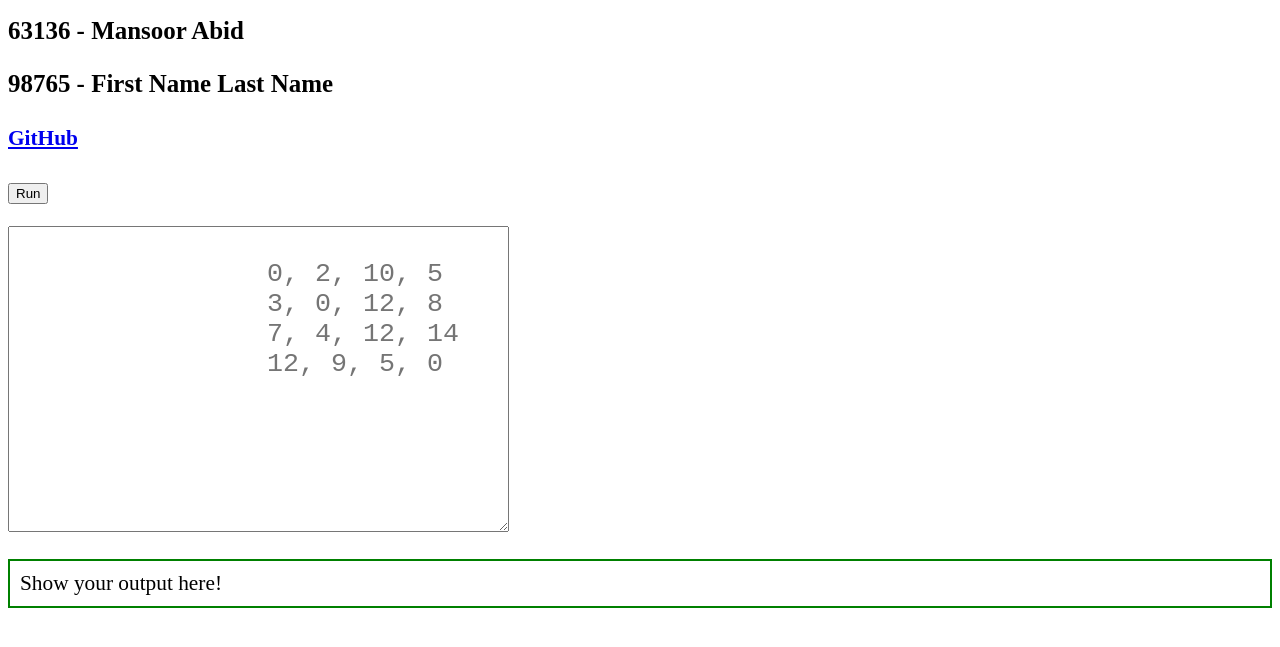
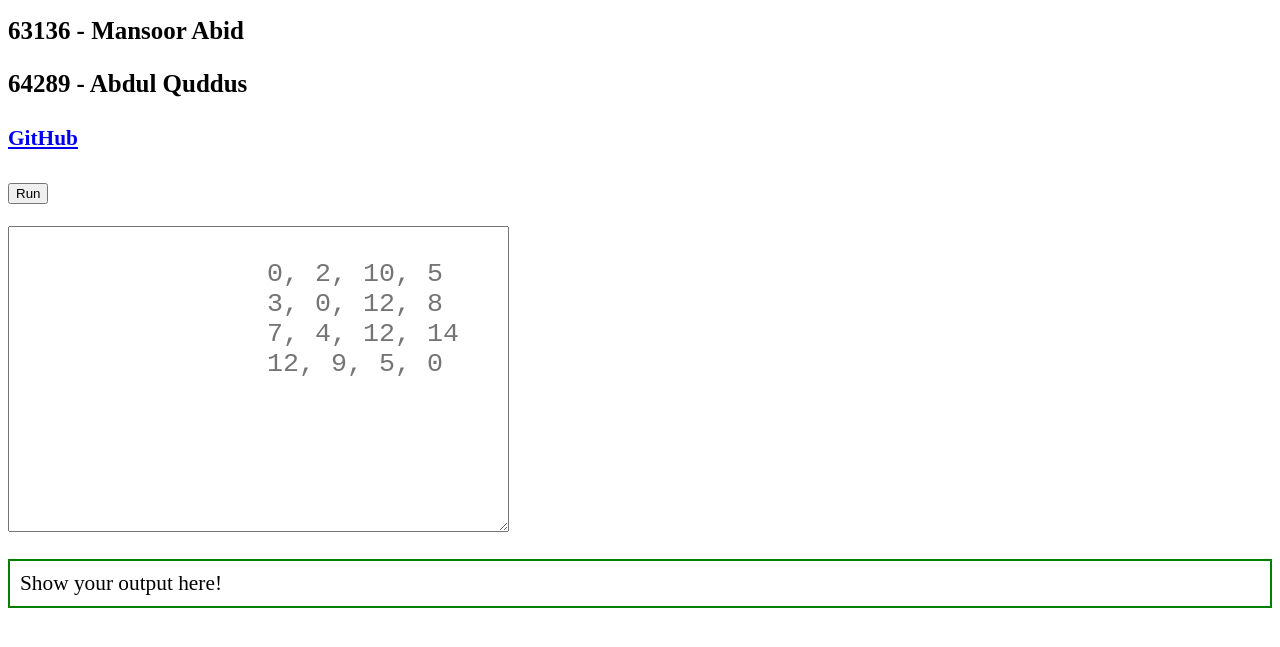
Before and after one commit to mansurabid/DM-109-Fall-2020, a plain HTML site: page Assignment_1/FWAlgo.html in a window 1280 px wide. Shown: the part 153-800 px from the top of the page. Drawn offline with Linux system fonts and the light colour scheme.

Commit message:
Update FWAlgo.html

```diff
--- a/Assignment_1/FWAlgo.html
+++ b/Assignment_1/FWAlgo.html
@@ -17,8 +17,8 @@
 
 	<h1>Floyd Warshall Algorithm</h1>
 	<h2>8886 - Afraz Ul Huq</h2>  <!--This is the group leader-->
-	<h3>63136 -	Mansoor Abid</h3>  <!--This is the 2nd Member of the group-->
-	<h3>98765 - First Name Last Name</h3>  <!--This is the 3rd Member of the group-->
+	<h3>63136 - Mansoor Abid</h3>  <!--This is the 2nd Member of the group-->
+	<h3>64289 - Abdul Quddus</h3>  <!--This is the 3rd Member of the group-->
 	<h4><a href="https://github.com/afrazhaq/DM-109-Fall-2020/blob/main/README.md" target="blank">GitHub</a></h4><!--Replace about:blank with your GitHub repository folder for assignment 1. -->
 	<p>
 		<button id="btnRun" onclick="runFwAlgo()">Run</button>
```
